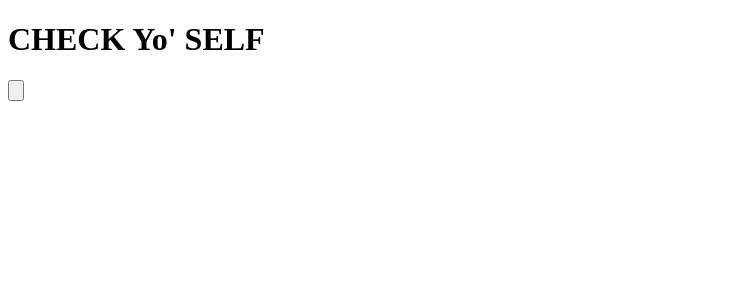
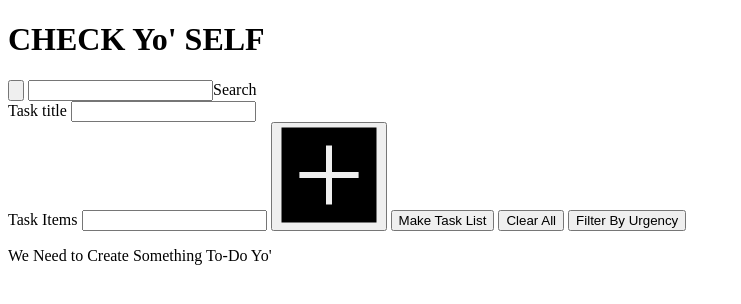
Before and after one commit to QuinnrElder/check-yo-self, a plain HTML site: page index.html in a window 1280 px wide. Shown: the whole page, without its empty margins (0-741 px from the left). Drawn offline with Linux system fonts and the light colour scheme.

Commit message:
Add majority of the HTMl

```diff
--- a/index.html
+++ b/index.html
@@ -9,17 +9,42 @@
 
 <body>
   <header>
-    <h1>CHECK <span>Yo'</span> SELF</h1>
-    <button>
-      <img src="" alt="">
+    <h1>CHECK <span class="yo-title-txt">Yo'</span> SELF</h1>
+    <button class="search-bar-btn" for="search-bar">
+      <img class="search-bar-img" src="assets/search.svg" alt="Magnifying glass search bar button">
     </button>
+    <input class="search-bar-input" type="text" name="search-bar" autocomplete="off" value="">Search</input>
   </header>
   <main>
-
+    <aside>
+      <form>
+        <label class="task-title-text" for="title-of-task">Task title</label>
+        <input class="title-of-task-input" type="text" name="title-of-task" autocomplete="off" value="">
+        <div class="container-adding-tasks-">
+          <!-- tasks will populate here before you create a new todo task card -->
+        </div>
+        <label class="task-items-text" for="new-task-items">Task Items</label>
+        <input class="task-items-input" type="text" name="new-task-items" autocomplete="off" value="">
+        <button class="addition-task-btn">
+          <img class="addition-sign-btn-img" src="assets/plus-sign.svg" alt="Addition symbol for new task in todo list">
+        </button>
+        <button class="create-todo-btn">Make Task List</button>
+        <button class="clear-all">Clear All</button>
+        <button class="urgency-btn">Filter By Urgency</button>
+      </form>
+    </aside>
+    <div class="container-todo-cards">
+      <section class="container-no-todo-tasks">
+        <p>We Need to Create Something To-Do Yo'</p>
+      </section>
+      <section>
+        <!-- todo cards info will populate  here-->
+      </section>
+    </div>
   </main>
   <footer>
-    <script src="card.js"></script>
-    <script src="deck.js"></script>
+    <script src="task.js"></script>
+    <script src="todo-list.js"></script>
     <script src="main.js"></script>
   </footer>
 </body>
```
